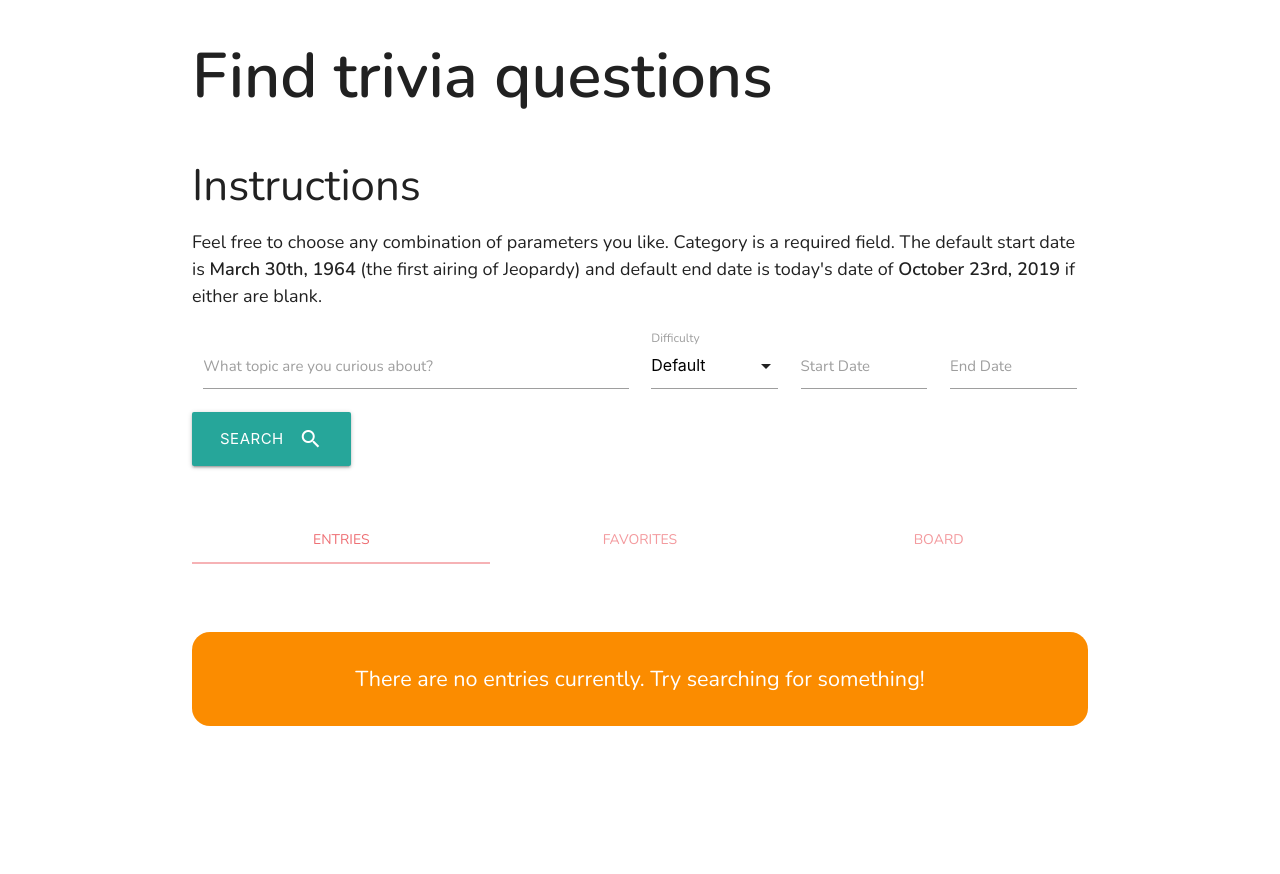
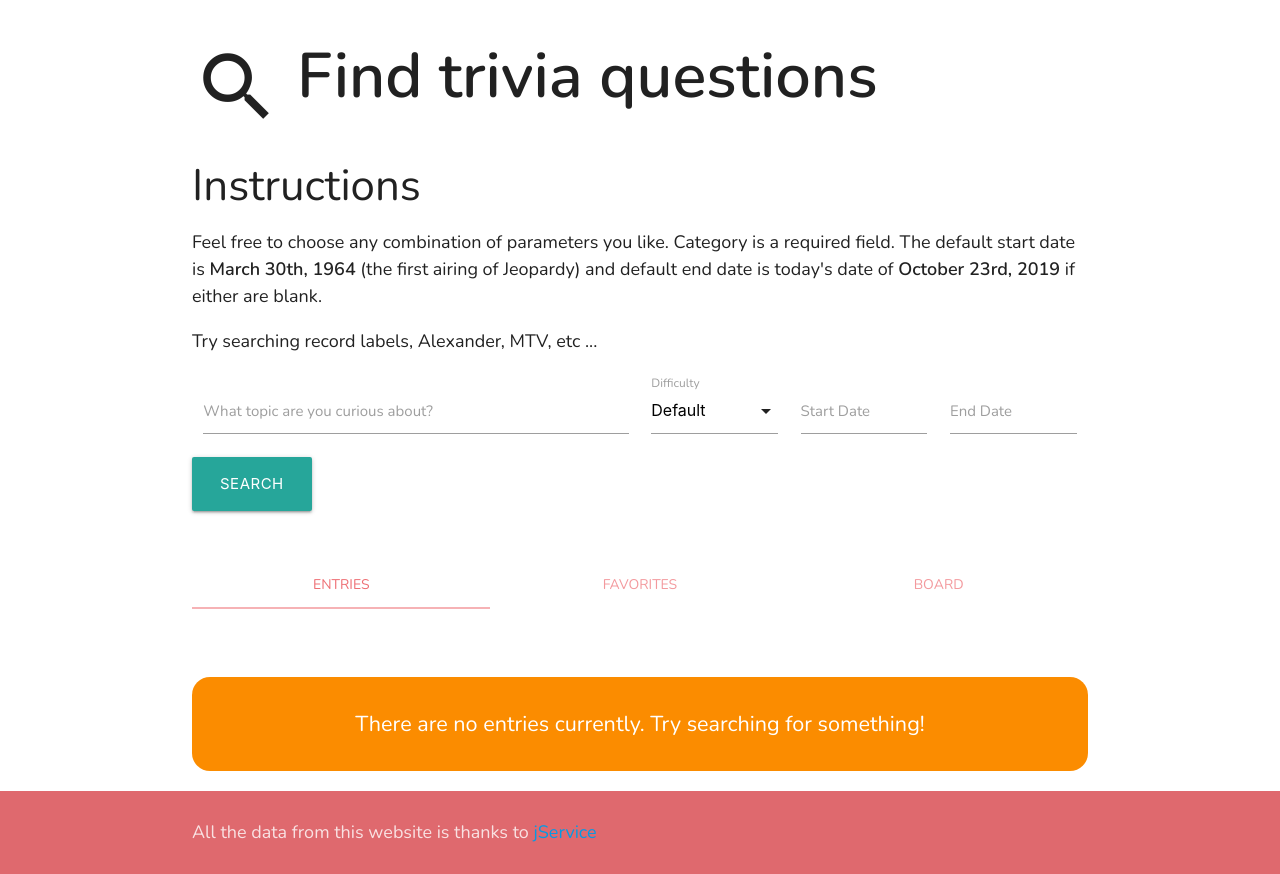
Before and after one commit to jeffersonxu/trivia_searcher, a PHP site: page / in a window 1280 px wide. Before the commit the page ends 726 px from the top, so only its background shows below. Run offline with PHP 8.4, Linux system fonts and the light colour scheme.

Commit message:
final revisions

```diff
--- a/favorite.js
+++ b/favorite.js
@@ -52,7 +52,7 @@
         numFavorited--;
         if(numFavorited == 0){
             $('.numFavorited').empty();
-            $('no-fav').css('display', '');
+            $('.no-fav').show();
         }
         else
             $('.numFavorited').text(numFavorited + (numFavorited == 1 ? ' Entry' : ' Entries'));
--- a/index.html
+++ b/index.html
@@ -7,13 +7,16 @@
     <link rel="stylesheet" type="text/css" href="main.css">
 </head>
 <body>
+<main>
 
 <div class="container">
-    <h1>Find trivia questions</h1>
+    <h1>Find trivia questions <i class="large material-icons left">search</i></h1>
 
     <div class="row">
         <h3>Instructions</h3>
         <p>Feel free to choose any combination of parameters you like. Category is a required field. The default start date is <b>March 30th, 1964</b> (the first airing of Jeopardy) and default end date is today's date of <b><span class="currentDate"></span></b> if either are blank.</p>
+
+        <p>Try searching record labels, Alexander, MTV, etc ...</p>
 
         <form>
             <div class="input-field col s6">
@@ -41,7 +44,7 @@
                 <label for="startDate">End Date</label>
             </div>
 
-            <button type="submit" class="submit waves-effect waves-light btn-large">Search<i class="material-icons right">search</i></button>
+            <button type="submit" class="submit waves-effect waves-light btn-large">Search</button>
         </form>
     </div>
 
@@ -97,9 +100,17 @@
         <div class="row q questions4">
         </div>
     </div>
+</div>
 
-</div>
+</main>
 </body>
+<footer class="footer page-footer">
+  <div class="footer-copyright">
+    <div class="container">
+        <p>All the data from this website is thanks to <a href="http://jservice.io/">jService</a></p>
+    </div>
+  </div>
+</footer>
 
 <script src="lib/jquery-3.4.1.min.js"></script>
 <script src="lib/materialize.min.js"></script>
--- a/main.css
+++ b/main.css
@@ -3,6 +3,17 @@
 html {
     font-family: 'Nunito', sans-serif;
 }
+
+body {
+  display: flex;
+  min-height: 100vh;
+  flex-direction: column;
+}
+
+main {
+  flex: 1 0 auto;
+}
+
 
 h1{
     font-weight: 600
@@ -85,4 +96,9 @@ p{
     background-color: white;
     color: black;
     padding: 0.5em;
+    border-radius: 2.5em;
 }
+
+.page-footer{
+    padding-top: 0;
+}
```
